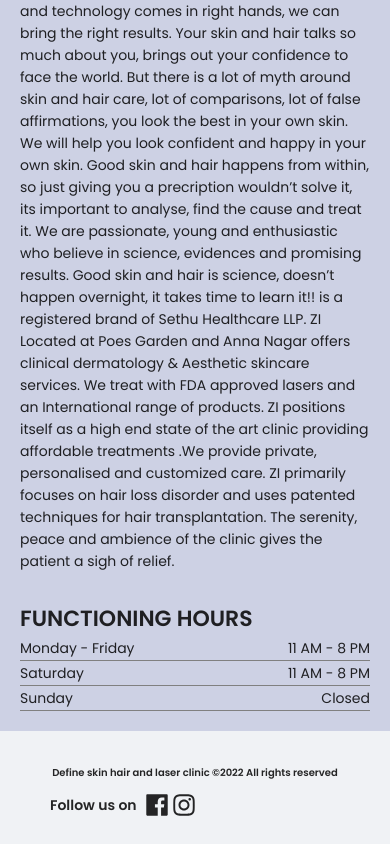
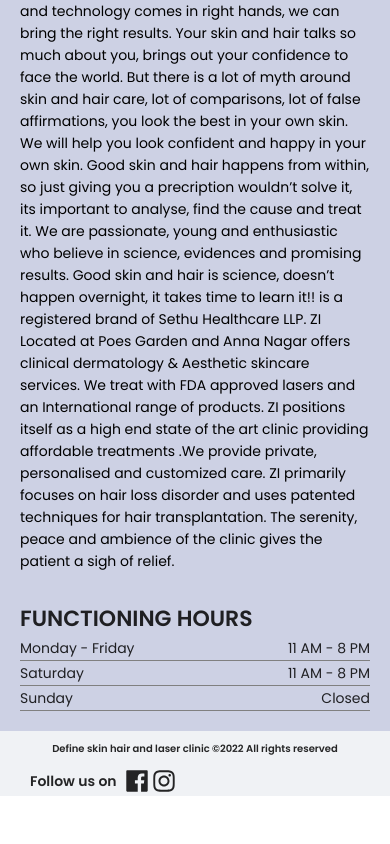
Before and after one commit to imkiran22/define-clinic-website, a Next.js app: page / in a window 390 px wide. Shown: the part 2128-2972 px from the top of the page. After the commit the page ends 2924 px from the top, so only its background shows below. Built offline with nearby package versions, Linux system fonts and the light colour scheme.

Commit message:
Logo added

```diff
--- a/components/Header/Header.tsx
+++ b/components/Header/Header.tsx
@@ -19,9 +19,7 @@
       ))
     );
     return (
-      <Header
-       className={HeaderStyle.header}
-      >
+      <Header className={HeaderStyle.header}>
         <div className={HeaderStyle.logo}>
           <Image alt={'logo'} src={'/logo.jpg'} width={'70%'} height={'64%'} layout="fixed"/>
         </div>
--- a/styles/about.scss
+++ b/styles/about.scss
@@ -31,6 +31,7 @@
         flex: 4;
         font-size: 18px;
         line-height: 30px;
+        color: black;
         @media screen and (max-width: 769px) {
           font-size: 14px;
           line-height: 1.5715;
--- a/styles/footer.scss
+++ b/styles/footer.scss
@@ -7,6 +7,7 @@
   @media screen and (max-width: 769px) {
     flex-flow: column wrap;
     font-size: 10px;
+    padding: 0px 30px;
   }
   .copyright {
     line-height: 35px;
```
